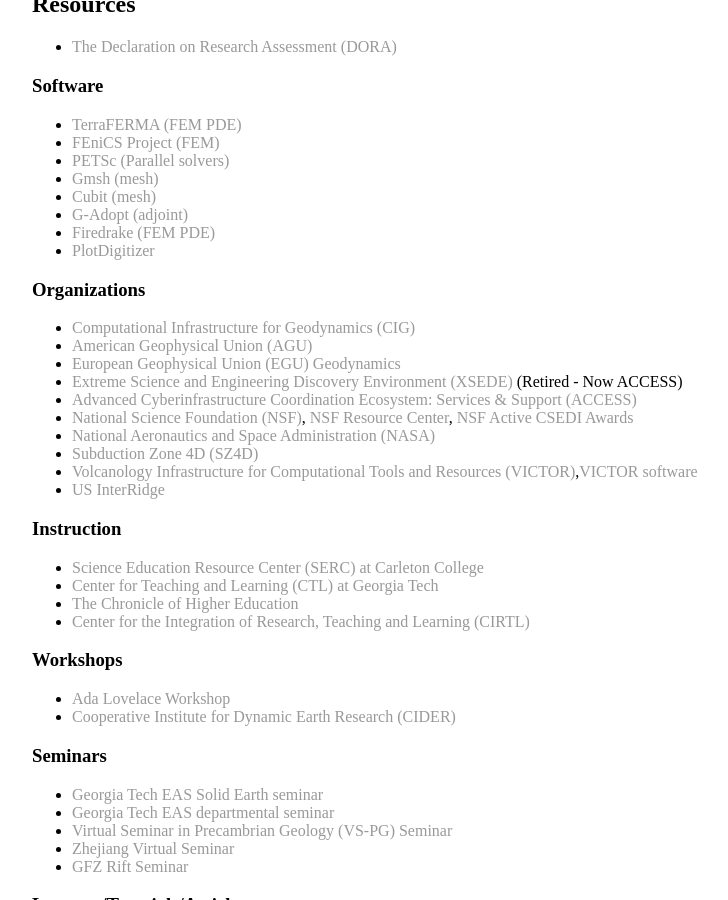
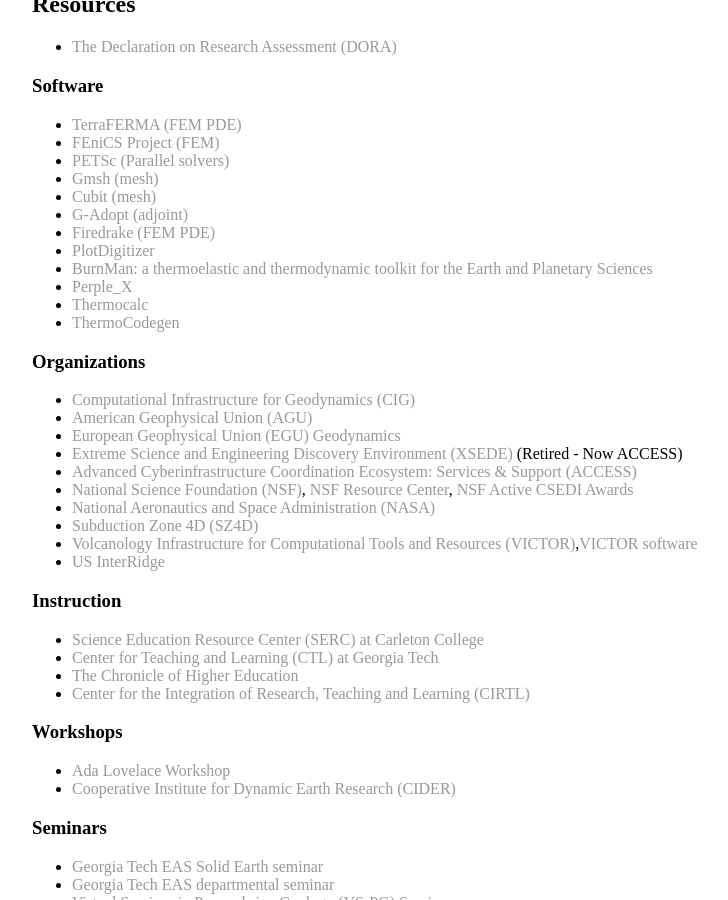
Before and after one commit to joycesim/joycesim.github.io, a Jekyll site: the page built from research/index.md, in a window 1280 px wide and 900 px high, scrolled down 6924 px. Shown: the whole window, without its empty margins (224-952 px from the left). Built offline with Jekyll 4.4.1, drawn with Linux system fonts in a browser that asks for light colours.

Commit message:
Update index.md

```diff
--- a/research/index.md
+++ b/research/index.md
@@ -118,6 +118,10 @@
 * [G-Adopt (adjoint)](https://gadopt.org/)
 * [Firedrake (FEM PDE)](https://www.firedrakeproject.org/)
 * [PlotDigitizer](https://web.eecs.utk.edu/~dcostine/personal/PowerDeviceLib/DigiTest/index.html)
+* [BurnMan: a thermoelastic and thermodynamic toolkit for the Earth and Planetary Sciences](https://geodynamics.github.io/burnman/)
+* [Perple_X](https://www.perplex.ethz.ch/)
+* [Thermocalc](https://hpxeosandthermocalc.org/)
+* [ThermoCodegen](https://gitlab.com/ENKI-portal/ThermoCodegen)
 
 ### Organizations
 * [Computational Infrastructure for Geodynamics (CIG)](https://geodynamics.org/cig/)
```
